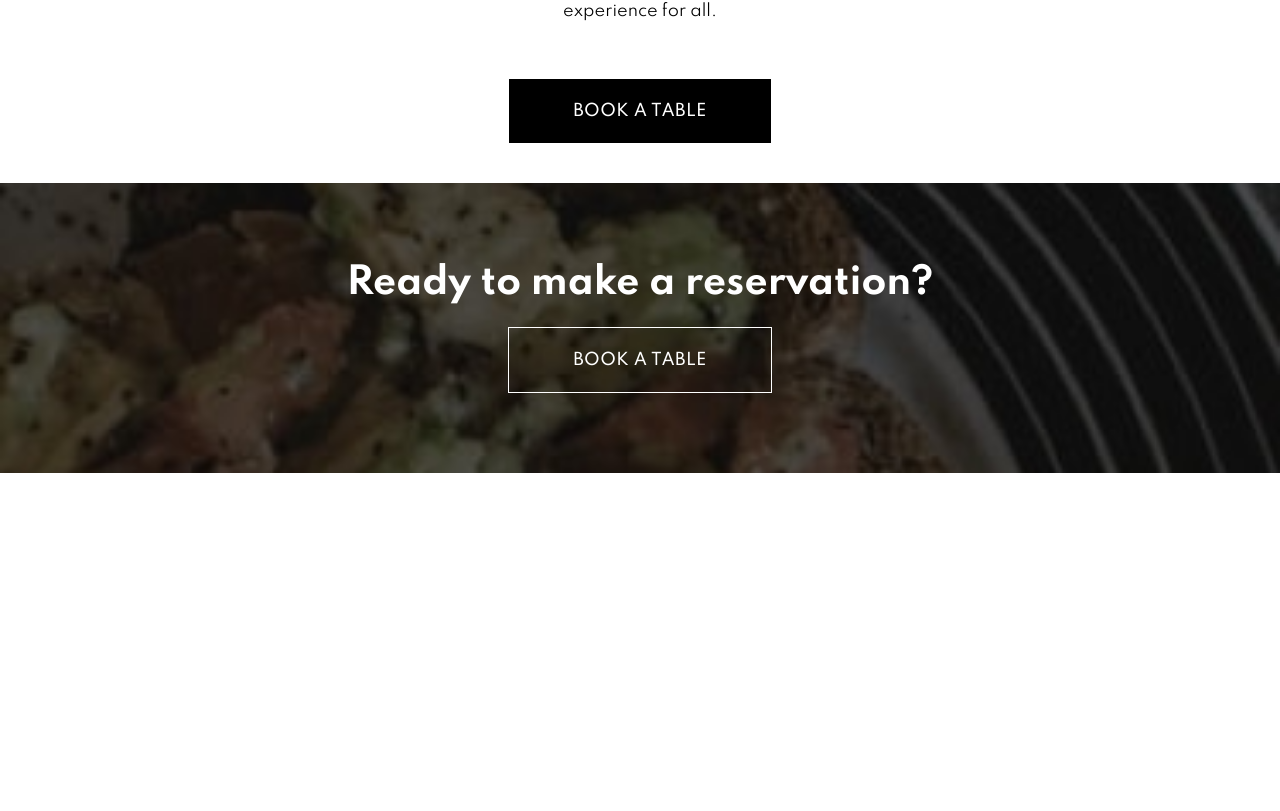
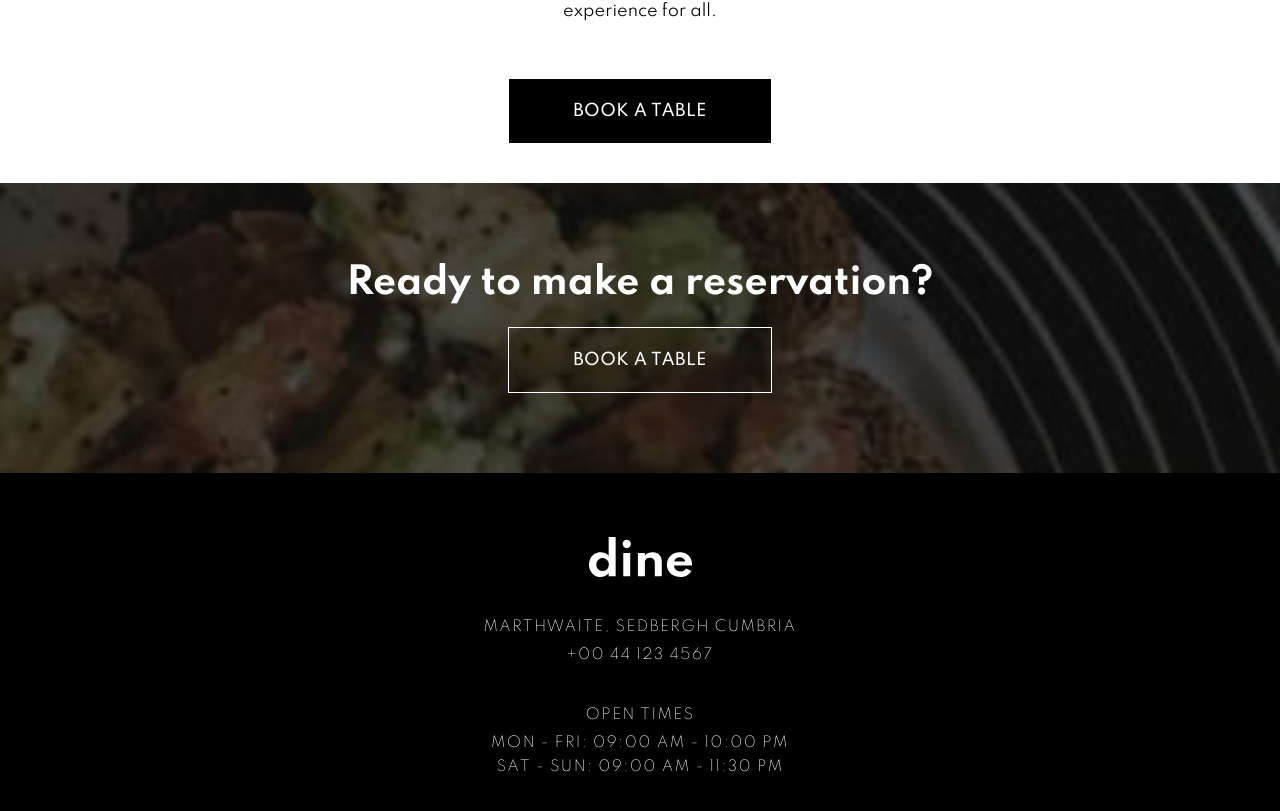
Before and after one commit to idriss101/Dine-Restaurant, a Next.js app: page / in a window 1280 px wide. Shown: the part 5631-6442 px from the top of the page. Before the commit the page ends 6104 px from the top, so only its background shows below. Built offline with nearby package versions, Linux system fonts and the light colour scheme.

Commit message:
footer styled

```diff
--- /dev/null
+++ b/components/Footer.js
@@ -0,0 +1,28 @@
+import React from "react";
+
+export default function Footer() {
+  return (
+    <div className="bg-black flex flex-col items-center text-white pb-20">
+      <img
+        src="/starter-code/images/logo.svg"
+        alt="company logo"
+        className="w-30 object-contain mb-10 pt-16"
+      />
+      <p className="font-extra-light uppercase text-sm tracking-widest w-4/6 text-center mb-2">
+        Marthwaite, Sedbergh Cumbria
+      </p>
+      <p className="font-extra-light uppercase text-sm tracking-widest mb-10">
+        +00 44 123 4567
+      </p>
+      <p className="font-extra-light uppercase text-sm tracking-widest mb-2">
+        Open Times
+      </p>
+      <p className="font-extra-light uppercase text-sm tracking-widest mb-1">
+        Mon - Fri: 09:00 AM - 10:00 PM
+      </p>
+      <p className="font-extra-light uppercase text-sm tracking-widest">
+        Sat - Sun: 09:00 AM - 11:30 PM
+      </p>
+    </div>
+  );
+}
--- a/pages/index.js
+++ b/pages/index.js
@@ -1,5 +1,6 @@
 import About from "../components/About";
 import Events from "../components/Events";
+import Footer from "../components/Footer";
 import Landing from "../components/Landing";
 import Layout from "../components/Layout";
 import Menu from "../components/Menu";
@@ -11,6 +12,7 @@ export default function Home() {
       <About />
       <Menu />
       <Events />
+      <Footer />
     </Layout>
   );
 }
```
